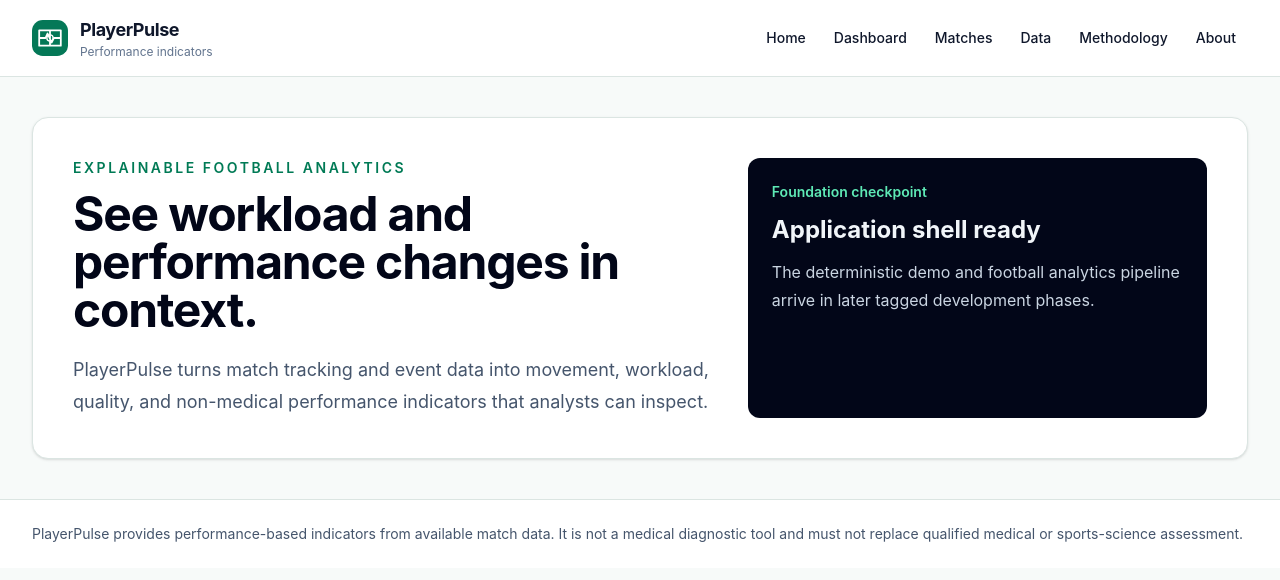
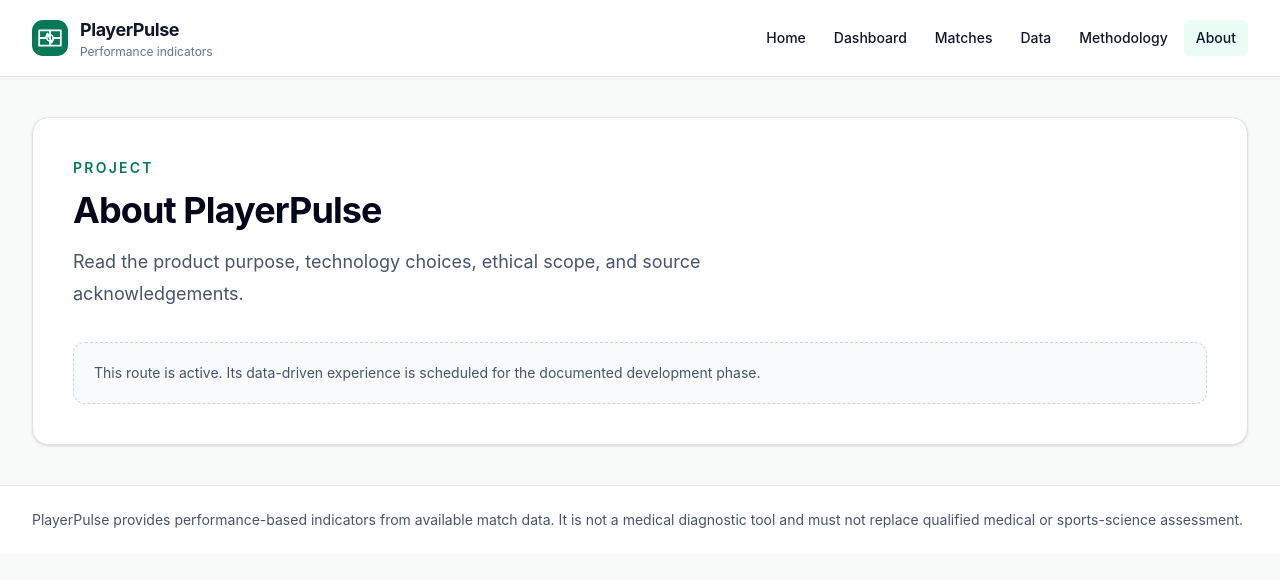
Before and after one commit to Dippy2003/football-fatigue-analytics, a React (Vite) app in the folder frontend/: page /about in a window 1280 px wide. Shown: the top 580 px of the page. Built offline with nearby package versions, Linux system fonts and the light colour scheme.

Commit message:
feat(frontend): add router and checkpoint pages

```diff
--- a/frontend/src/App.tsx
+++ b/frontend/src/App.tsx
@@ -1,35 +1,7 @@
-import { AppShell } from './components/layout/AppShell'
+import { RouterProvider } from 'react-router-dom'
+
+import { router } from './app/router'
 
 export default function App() {
-  return (
-    <AppShell>
-      <section className="grid gap-8 rounded-2xl border border-[var(--border)] bg-white p-6 shadow-sm md:grid-cols-[1.4fr_1fr] md:p-10">
-        <div>
-          <p className="mb-3 text-sm font-semibold uppercase tracking-[0.18em] text-emerald-700">
-            Explainable football analytics
-          </p>
-          <h1 className="max-w-3xl text-4xl font-bold tracking-tight text-slate-950 sm:text-5xl">
-            See workload and performance changes in context.
-          </h1>
-          <p className="mt-5 max-w-2xl text-lg leading-8 text-slate-600">
-            PlayerPulse turns match tracking and event data into movement, workload,
-            quality, and non-medical performance indicators that analysts can inspect.
-          </p>
-        </div>
-        <aside
-          className="rounded-xl bg-slate-950 p-6 text-slate-100"
-          aria-label="Day 1 status"
-        >
-          <p className="text-sm font-semibold text-emerald-300">
-            Foundation checkpoint
-          </p>
-          <p className="mt-3 text-2xl font-bold">Application shell ready</p>
-          <p className="mt-3 leading-7 text-slate-300">
-            The deterministic demo and football analytics pipeline arrive in later
-            tagged development phases.
-          </p>
-        </aside>
-      </section>
-    </AppShell>
-  )
+  return <RouterProvider router={router} />
 }
--- /dev/null
+++ b/frontend/src/app/router.tsx
@@ -0,0 +1,100 @@
+import { createBrowserRouter, Outlet } from 'react-router-dom'
+
+import { AppShell } from '../components/layout/AppShell'
+import { LandingPage } from '../pages/LandingPage'
+import { NotFoundPage } from '../pages/NotFoundPage'
+import { PlaceholderPage } from '../pages/PlaceholderPage'
+
+export const router = createBrowserRouter([
+  {
+    element: (
+      <AppShell>
+        <Outlet />
+      </AppShell>
+    ),
+    children: [
+      { path: '/', element: <LandingPage /> },
+      {
+        path: '/dashboard',
+        element: (
+          <PlaceholderPage
+            eyebrow="Overview"
+            title="Dashboard"
+            description="Team workload, intensity, quality, and indicator summaries will appear here."
+          />
+        ),
+      },
+      {
+        path: '/matches',
+        element: (
+          <PlaceholderPage
+            eyebrow="Explore"
+            title="Matches"
+            description="Select a processed match and inspect its teams, players, source, and quality."
+          />
+        ),
+      },
+      {
+        path: '/matches/:matchId',
+        element: (
+          <PlaceholderPage
+            eyebrow="Match"
+            title="Match explorer"
+            description="The player table, team filters, quality panel, and comparison workflow will live here."
+          />
+        ),
+      },
+      {
+        path: '/matches/:matchId/players/:playerId',
+        element: (
+          <PlaceholderPage
+            eyebrow="Player"
+            title="Player analysis"
+            description="Movement, workload, timelines, baseline, confidence, and explainable indicators will live here."
+          />
+        ),
+      },
+      {
+        path: '/matches/:matchId/compare',
+        element: (
+          <PlaceholderPage
+            eyebrow="Compare"
+            title="Player comparison"
+            description="Compare two to four players with role-aware warnings and normalized metrics."
+          />
+        ),
+      },
+      {
+        path: '/data',
+        element: (
+          <PlaceholderPage
+            eyebrow="Manage"
+            title="Data management"
+            description="Load the deterministic demo or validate rights-gated local imports from this page."
+          />
+        ),
+      },
+      {
+        path: '/methodology',
+        element: (
+          <PlaceholderPage
+            eyebrow="Understand"
+            title="Methodology"
+            description="Review calculation defaults, data rights, confidence, limitations, and model behavior."
+          />
+        ),
+      },
+      {
+        path: '/about',
+        element: (
+          <PlaceholderPage
+            eyebrow="Project"
+            title="About PlayerPulse"
+            description="Read the product purpose, technology choices, ethical scope, and source acknowledgements."
+          />
+        ),
+      },
+      { path: '*', element: <NotFoundPage /> },
+    ],
+  },
+])
--- a/frontend/src/components/layout/AppShell.tsx
+++ b/frontend/src/components/layout/AppShell.tsx
@@ -1,4 +1,5 @@
 import type { ReactNode } from 'react'
+import { NavLink } from 'react-router-dom'
 
 import { BrandMark } from './BrandMark'
 
@@ -26,9 +27,9 @@ export function AppShell({ children }: AppShellProps) {
       </a>
       <header className="border-b border-[var(--border)] bg-white/95">
         <div className="mx-auto flex max-w-7xl flex-col gap-4 px-4 py-4 sm:px-6 lg:flex-row lg:items-center lg:justify-between lg:px-8">
-          <a
+          <NavLink
             className="flex w-fit items-center gap-3"
-            href="/"
+            to="/"
             aria-label="PlayerPulse home"
           >
             <BrandMark />
@@ -40,17 +41,21 @@ export function AppShell({ children }: AppShellProps) {
                 Performance indicators
               </span>
             </span>
-          </a>
+          </NavLink>
           <nav aria-label="Primary navigation">
             <ul className="flex flex-wrap gap-1">
               {navigation.map((item) => (
                 <li key={item.href}>
-                  <a
-                    className="inline-flex rounded-md px-3 py-2 text-sm font-medium text-slate-600 hover:bg-emerald-50 hover:text-emerald-800"
-                    href={item.href}
+                  <NavLink
+                    className={({ isActive }) =>
+                      `inline-flex rounded-md px-3 py-2 text-sm font-medium hover:bg-emerald-50 hover:text-emerald-800 ${
+                        isActive ? 'bg-emerald-50 text-emerald-800' : 'text-slate-600'
+                      }`
+                    }
+                    to={item.href}
                   >
                     {item.label}
-                  </a>
+                  </NavLink>
                 </li>
               ))}
             </ul>
--- /dev/null
+++ b/frontend/src/pages/LandingPage.tsx
@@ -0,0 +1,29 @@
+export function LandingPage() {
+  return (
+    <section className="grid gap-8 rounded-2xl border border-[var(--border)] bg-white p-6 shadow-sm md:grid-cols-[1.4fr_1fr] md:p-10">
+      <div>
+        <p className="mb-3 text-sm font-semibold uppercase tracking-[0.18em] text-emerald-700">
+          Explainable football analytics
+        </p>
+        <h1 className="max-w-3xl text-4xl font-bold tracking-tight text-slate-950 sm:text-5xl">
+          See workload and performance changes in context.
+        </h1>
+        <p className="mt-5 max-w-2xl text-lg leading-8 text-slate-600">
+          PlayerPulse turns match tracking and event data into movement, workload,
+          quality, and non-medical performance indicators that analysts can inspect.
+        </p>
+      </div>
+      <aside
+        className="rounded-xl bg-slate-950 p-6 text-slate-100"
+        aria-label="Day 1 status"
+      >
+        <p className="text-sm font-semibold text-emerald-300">Foundation checkpoint</p>
+        <p className="mt-3 text-2xl font-bold">Application shell ready</p>
+        <p className="mt-3 leading-7 text-slate-300">
+          The deterministic demo and football analytics pipeline arrive in later tagged
+          development phases.
+        </p>
+      </aside>
+    </section>
+  )
+}
--- /dev/null
+++ b/frontend/src/pages/NotFoundPage.tsx
@@ -0,0 +1,19 @@
+import { Link } from 'react-router-dom'
+
+export function NotFoundPage() {
+  return (
+    <section className="rounded-2xl border border-[var(--border)] bg-white p-8 text-center shadow-sm">
+      <p className="text-sm font-semibold text-emerald-700">404</p>
+      <h1 className="mt-2 text-3xl font-bold text-slate-950">Page not found</h1>
+      <p className="mt-3 text-slate-600">
+        The PlayerPulse page you requested does not exist.
+      </p>
+      <Link
+        to="/"
+        className="mt-6 inline-flex rounded-lg bg-emerald-700 px-4 py-2 font-semibold text-white hover:bg-emerald-800"
+      >
+        Return home
+      </Link>
+    </section>
+  )
+}
--- /dev/null
+++ b/frontend/src/pages/PlaceholderPage.tsx
@@ -0,0 +1,23 @@
+type PlaceholderPageProps = {
+  eyebrow: string
+  title: string
+  description: string
+}
+
+export function PlaceholderPage({ eyebrow, title, description }: PlaceholderPageProps) {
+  return (
+    <section className="rounded-2xl border border-[var(--border)] bg-white p-6 shadow-sm sm:p-10">
+      <p className="text-sm font-semibold uppercase tracking-[0.16em] text-emerald-700">
+        {eyebrow}
+      </p>
+      <h1 className="mt-3 text-3xl font-bold tracking-tight text-slate-950 sm:text-4xl">
+        {title}
+      </h1>
+      <p className="mt-4 max-w-2xl text-lg leading-8 text-slate-600">{description}</p>
+      <div className="mt-8 rounded-xl border border-dashed border-slate-300 bg-slate-50 p-5 text-sm text-slate-600">
+        This route is active. Its data-driven experience is scheduled for the documented
+        development phase.
+      </div>
+    </section>
+  )
+}
```
